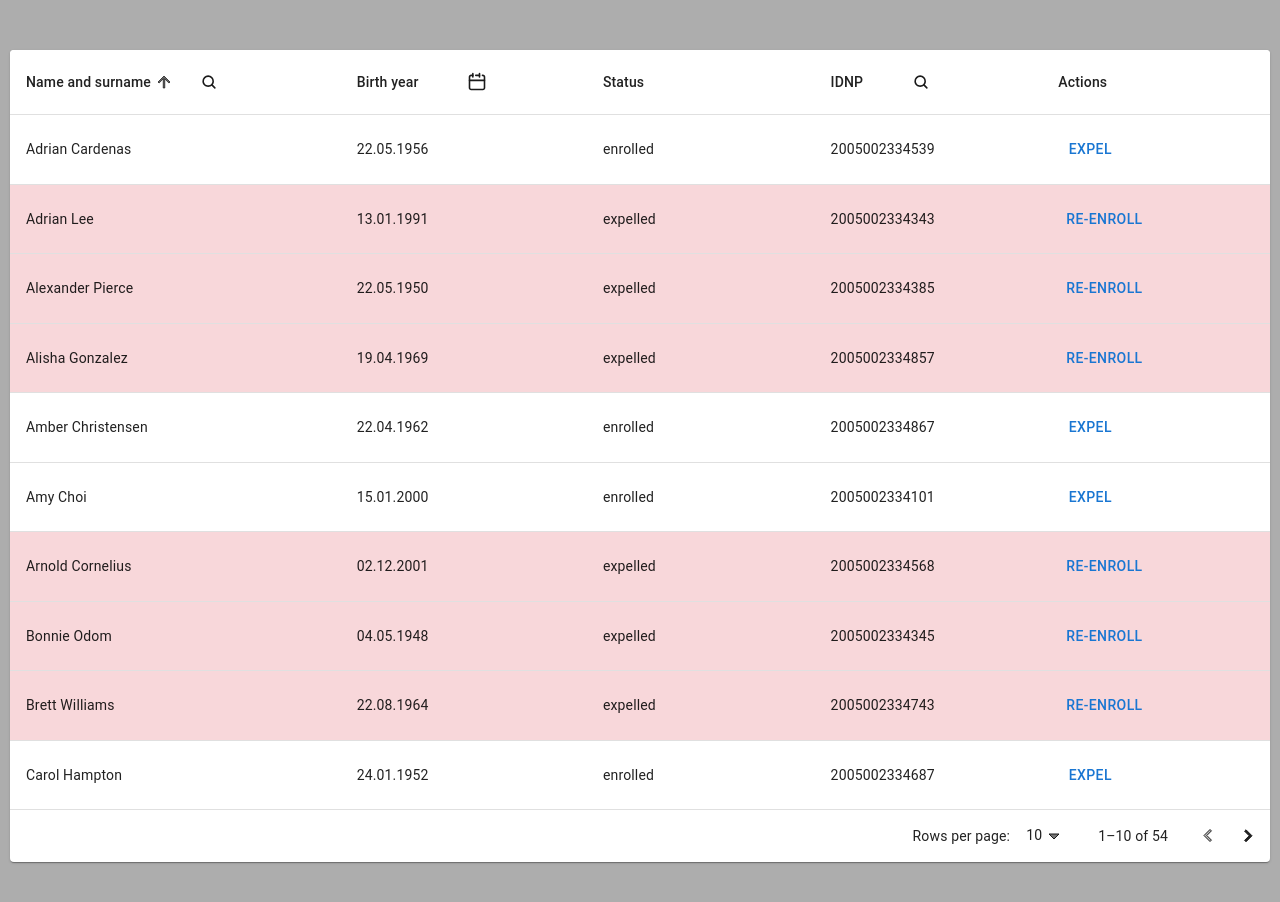
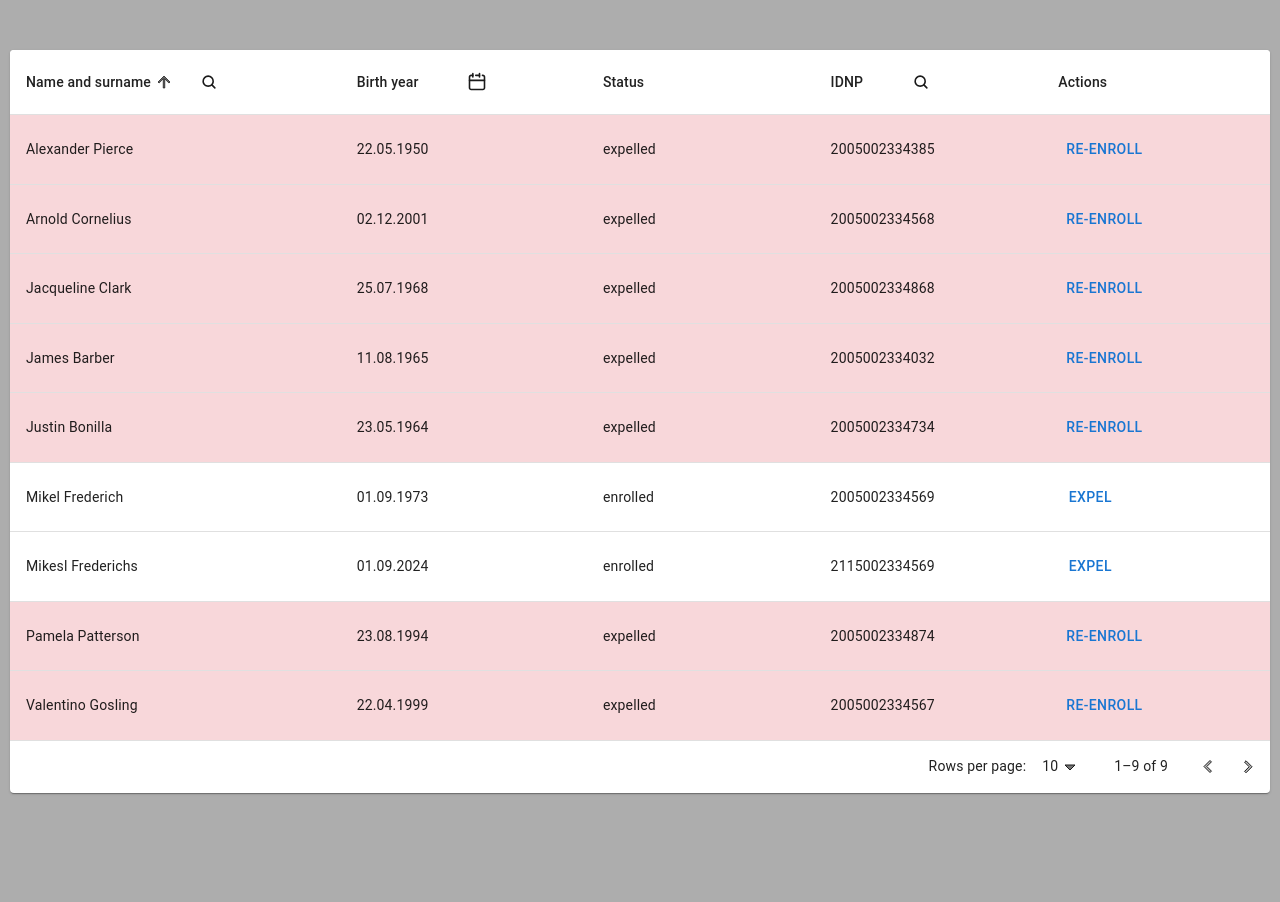
Before and after one commit to ssdeniss/student-truck, a React (Create React App) app: page / in a window 1280 px wide. Shown: the top 902 px of the page. After the commit the page ends 843 px from the top, so only its background shows below. Built offline with nearby package versions, Linux system fonts and the light colour scheme.

Commit message:
filter and sort final work

```diff
--- a/src/components/table/TableComponent.tsx
+++ b/src/components/table/TableComponent.tsx
@@ -14,6 +14,7 @@ import { useDispatch, useSelector } from 'react-redux';
 import { setFilter } from '../../redux/reducers/tableFilterReducer';
 import { RootState } from '../../redux/reducers/rootReducer';
 import { CircularProgress } from '@mui/material';
+import { updateStudentStatus } from '../../redux/reducers/studentsReducer';
 
 dayjs.extend(customParseFormat);
 
@@ -30,99 +31,33 @@ const columns: readonly Column[] = [
   { id: 'idnp', label: 'IDNP', minWidth: 170, sort: true, search: true },
   { id: 'actions', label: 'Actions', minWidth: 170 },
 ];
-const initialRows = [
-  createData('Mikel Frederich', '01.09.1973', 'enrolled', 2005002334569),
-  createData('Mikesl Frederichs', '01.09.2024', 'enrolled', 2115002334569),
-  createData('Arnold Cornelius', '02.12.2001', 'expelled', 2005002334568),
-  createData('Valentino Gosling', '22.04.1999', 'expelled', 2005002334567),
-  createData('Jacqueline Clark', '25.07.1968', 'expelled', 2005002334868),
-  createData('Justin Bonilla', '23.05.1964', 'expelled', 2005002334734),
-  createData('Pamela Patterson', '23.08.1994', 'expelled', 2005002334874),
-  createData('Alexander Pierce', '22.05.1950', 'expelled', 2005002334385),
-  createData('James Barber', '11.08.1965', 'expelled', 2005002334032),
-  createData('Erin Morgan', '22.08.1946', 'enrolled', 2005002334099),
-  createData('George Murphy', '14.05.1994', 'expelled', 2005002334295),
-  createData('Faith Solis', '14.05.1989', 'enrolled', 2005002334422),
-  createData('Stephen Thomas', '18.02.1971', 'enrolled', 2005002334827),
-  createData('Carol Hampton', '24.01.1952', 'enrolled', 2005002334687),
-  createData('Amy Choi', '15.01.2000', 'enrolled', 2005002334101),
-  createData('Scott Thompson', '07.12.1972', 'enrolled', 2005002334028),
-  createData('James Tucker', '24.11.1960', 'expelled', 2005002334803),
-  createData('Dustin Russell', '01.02.1977', 'enrolled', 2005002334399),
-  createData('Pamela Conner', '16.05.1998', 'enrolled', 2005002334150),
-  createData('Adrian Lee', '13.01.1991', 'expelled', 2005002334343),
-  createData('Marc Moss', '23.11.1976', 'enrolled', 2005002334130),
-  createData('Michael Fisher', '07.09.1994', 'enrolled', 2005002334334),
-  createData('Kathy Douglas', '18.03.1998', 'enrolled', 2005002334024),
-  createData('Robert Page', '06.03.1982', 'enrolled', 2005002334854),
-  createData('Elizabeth Stone', '31.08.1948', 'enrolled', 2005002334161),
-  createData('Rebecca Hall', '17.02.1948', 'expelled', 2005002334130),
-  createData('Charles Martin', '07.04.2003', 'expelled', 2005002334225),
-  createData('Adrian Cardenas', '22.05.1956', 'enrolled', 2005002334539),
-  createData('Chelsea Francis', '27.05.1962', 'enrolled', 2005002334840),
-  createData('Todd Torres', '21.06.1957', 'enrolled', 2005002334313),
-  createData('Jodi Rice', '06.02.1954', 'enrolled', 2005002334809),
-  createData('Sheila Nguyen', '09.06.1950', 'expelled', 2005002334718),
-  createData('Alisha Gonzalez', '19.04.1969', 'expelled', 2005002334857),
-  createData('Cody Boone', '14.02.1998', 'expelled', 2005002334670),
-  createData('Kevin Fisher', '25.03.1957', 'enrolled', 2005002334017),
-  createData('Elizabeth Thomas', '29.07.1951', 'expelled', 2005002334593),
-  createData('Holly Black', '28.12.1986', 'enrolled', 2005002334815),
-  createData('Laurie Mitchell', '02.10.1992', 'expelled', 2005002334546),
-  createData('Charles Bennett', '10.02.1974', 'enrolled', 2005002334081),
-  createData('Tiffany Mcgee', '07.02.1950', 'enrolled', 2005002334407),
-  createData('Thomas Gilmore', '06.08.1980', 'expelled', 2005002334987),
-  createData('Mark Woodard', '13.02.1981', 'expelled', 2005002334090),
-  createData('Teresa Johnson', '29.06.1971', 'expelled', 2005002334641),
-  createData('Jessica Mcconnell', '06.03.1988', 'enrolled', 2005002334325),
-  createData('Jessica Moyer', '31.03.1981', 'enrolled', 2005002334721),
-  createData('Sydney Smith', '27.05.1950', 'enrolled', 2005002334435),
-  createData('Amber Christensen', '22.04.1962', 'enrolled', 2005002334867),
-  createData('Jessica Gordon', '12.08.1983', 'expelled', 2005002334384),
-  createData('Mary Davis', '20.11.1946', 'enrolled', 2005002334573),
-  createData('Bonnie Odom', '04.05.1948', 'expelled', 2005002334345),
-  createData('Brett Williams', '22.08.1964', 'expelled', 2005002334743),
-  createData('Matthew Woods', '10.11.1950', 'enrolled', 2005002334883),
-  createData('Nicole Davidson', '29.04.2000', 'expelled', 2005002334580),
-  createData('Kyle Delgado', '28.01.1985', 'enrolled', 2005002334275),
-];
 
 const pagination = [10, 25, 100];
-
-function createData(
-  name: string,
-  birth: string,
-  status: string,
-  idnp: number,
-): Data {
-  return { name, birth, status, idnp };
-}
 
 const TableComponent = () => {
   const { enqueueSnackbar } = useSnackbar();
   const dispatch = useDispatch();
   const [loading, setLoading] = useState(true);
-  const [filteredRows, setFilteredRows] = useState(initialRows);
+  const [filteredRows, setFilteredRows] = useState<any[]>([]);
   const [page, setPage] = useState(0);
   const [rowsPerPage, setRowsPerPage] = useState(pagination[0]);
-
   const { minDate, maxDate, name, idnp, order, orderBy } = useSelector(
     (state: RootState) => state.filterSlice,
   );
+  const students = useSelector(
+    (state: RootState) => state.studentSlice.students,
+  );
 
   useEffect(() => {
-    const savedState = localStorage.getItem('tableState');
-    if (savedState) {
-      dispatch(setFilter(JSON.parse(savedState)));
-    }
-  }, [dispatch]);
+    const fetchFilteredRows = async () => {
+      setLoading(true);
+      const filtered = filterRows(minDate, maxDate, { name, idnp });
+      setFilteredRows(filtered);
+      setLoading(false);
+    };
 
-  useEffect(() => {
-    localStorage.setItem(
-      'tableState',
-      JSON.stringify({ minDate, maxDate, name, idnp, order, orderBy }),
-    );
-  }, [minDate, maxDate, name, idnp, order, orderBy]);
+    fetchFilteredRows();
+  }, [minDate, maxDate, name, idnp, students]);
 
   const handleChangePage = (event: unknown, newPage: number) => {
     setPage(newPage);
@@ -138,6 +73,14 @@ const TableComponent = () => {
   const handleRequestSort = (property: keyof Data) => {
     const isAsc = orderBy === property && order === 'asc';
     dispatch(setFilter({ order: isAsc ? 'desc' : 'asc', orderBy: property }));
+  };
+
+  const handleSearchQuery = (query: { type: string; value: string }) => {
+    dispatch(setFilter({ [query.type]: query.value }));
+  };
+
+  const handleDateFilter = (minDate: string | null, maxDate: string | null) => {
+    dispatch(setFilter({ minDate, maxDate }));
   };
 
   const sortedRows = useMemo(() => {
@@ -159,25 +102,9 @@ const TableComponent = () => {
     });
   }, [filteredRows, order, orderBy]);
 
-  useEffect(() => {
-    const fetchFilteredRows = async () => {
-      setLoading(true);
-      const filtered = filterRows(minDate, maxDate, { name, idnp });
-      setFilteredRows(filtered);
-
-      setLoading(false);
-    };
-
-    fetchFilteredRows();
-  }, [minDate, maxDate, name, idnp]);
-
-  const handleSearchQuery = (query: { type: string; value: string }) => {
-    dispatch(setFilter({ [query.type]: query.value }));
-  };
-
   const handleToggleStatus = (idnp: number) => {
-    setFilteredRows((prevRows) =>
-      prevRows.map((row) => {
+    setFilteredRows((prevRows) => {
+      const updatedRows = prevRows.map((row) => {
         if (row.idnp === idnp) {
           const newStatus = row.status === 'enrolled' ? 'expelled' : 'enrolled';
           const actionMessage =
@@ -189,18 +116,14 @@ const TableComponent = () => {
             variant: newStatus === 'enrolled' ? 'success' : 'error',
           });
 
-          return {
-            ...row,
-            status: newStatus,
-          };
+          dispatch(updateStudentStatus({ idnp, status: newStatus }));
+
+          return { ...row, status: newStatus };
         }
         return row;
-      }),
-    );
-  };
-
-  const handleDateFilter = (minDate: string | null, maxDate: string | null) => {
-    dispatch(setFilter({ minDate, maxDate }));
+      });
+      return updatedRows;
+    });
   };
 
   const filterRows = (
@@ -208,14 +131,13 @@ const TableComponent = () => {
     maxDate: string | null,
     searchQueries: { name: string; idnp: string },
   ) => {
-    return initialRows.filter((row) => {
+    return students.filter((row) => {
       const birthDate = dayjs(row.birth, 'DD.MM.YYYY');
-      const isAfterMin = minDate
-        ? birthDate.isAfter(dayjs(minDate, 'DD.MM.YYYY'))
-        : true;
-      const isBeforeMax = maxDate
-        ? birthDate.isBefore(dayjs(maxDate, 'DD.MM.YYYY'))
-        : true;
+      const minDayjs = minDate ? dayjs(minDate) : null;
+      const maxDayjs = maxDate ? dayjs(maxDate) : null;
+
+      const isAfterMin = minDayjs ? birthDate.isAfter(minDayjs) : true;
+      const isBeforeMax = maxDayjs ? birthDate.isBefore(maxDayjs) : true;
 
       const matchesName = searchQueries.name
         ? row.name.toLowerCase().includes(searchQueries.name.toLowerCase())
--- a/src/components/table/TableDateFilter.tsx
+++ b/src/components/table/TableDateFilter.tsx
@@ -1,18 +1,35 @@
-import React, { useState } from 'react';
+import React, { useEffect, useState } from 'react';
 import { LocalizationProvider } from '@mui/x-date-pickers';
 import { DatePicker } from '@mui/x-date-pickers';
 import { Button, Popper, Typography } from '@mui/material';
 import { AdapterDayjs } from '@mui/x-date-pickers/AdapterDayjs';
-import { Dayjs } from 'dayjs';
+import dayjs, { Dayjs } from 'dayjs';
 import Icon from '../Icon';
 import { DateFilterProps } from './tableInterface';
+import { useDispatch, useSelector } from 'react-redux';
+import { RootState } from '../../redux/store';
+import { setFilter } from '../../redux/reducers/tableFilterReducer';
 
 const DateFilter: React.FC<DateFilterProps> = ({ onFilter }) => {
+  const dispatch = useDispatch();
+  const { minDate: minDateRedux, maxDate: maxDateRedux } = useSelector(
+    (state: RootState) => state.filterSlice,
+  );
+
   const [searchOpen, setSearchOpen] = useState(false);
   const [anchorEl, setAnchorEl] = useState<HTMLButtonElement | null>(null);
   const [minDate, setMinDate] = useState<Dayjs | null>(null);
   const [maxDate, setMaxDate] = useState<Dayjs | null>(null);
   const [error, setError] = useState<string | null>(null);
+
+  useEffect(() => {
+    if (minDateRedux) {
+      setMinDate(dayjs(minDateRedux));
+    }
+    if (maxDateRedux) {
+      setMaxDate(dayjs(maxDateRedux));
+    }
+  }, [minDateRedux, maxDateRedux]);
 
   const handleFilterOpen = (event: React.MouseEvent<HTMLButtonElement>) => {
     setAnchorEl(event.currentTarget);
@@ -26,10 +43,11 @@ const DateFilter: React.FC<DateFilterProps> = ({ onFilter }) => {
     }
     setError(null);
 
-    onFilter(
-      minDate ? minDate.toISOString() : null,
-      maxDate ? maxDate.toISOString() : null,
-    );
+    const minDateISO = minDate ? minDate.toISOString() : null;
+    const maxDateISO = maxDate ? maxDate.toISOString() : null;
+
+    dispatch(setFilter({ minDate: minDateISO, maxDate: maxDateISO }));
+    onFilter(minDateISO, maxDateISO);
   };
 
   const clearFilter = () => {
@@ -37,7 +55,9 @@ const DateFilter: React.FC<DateFilterProps> = ({ onFilter }) => {
     setMaxDate(null);
     setError(null);
     onFilter(null, null);
+    dispatch(setFilter({ minDate: null, maxDate: null }));
   };
+
   return (
     <>
       <Button className="table__search-btn" onClick={handleFilterOpen}>
--- a/src/components/table/TableHeader.tsx
+++ b/src/components/table/TableHeader.tsx
@@ -6,6 +6,8 @@ import TableSearch from './TableSearch';
 import TableHead from '@mui/material/TableHead';
 import { Column, Data, TableHeaderProps } from './tableInterface';
 import TableDateFilter from './TableDateFilter';
+import { useSelector } from 'react-redux';
+import { RootState } from '../../redux/reducers/rootReducer';
 
 const TableHeader: React.FC<TableHeaderProps> = ({
   columns,
@@ -15,6 +17,11 @@ const TableHeader: React.FC<TableHeaderProps> = ({
   handleSearchQuery,
   handleDateFilter,
 }) => {
+  const searchValues = {
+    name: useSelector((state: RootState) => state.filterSlice.name),
+    idnp: useSelector((state: RootState) => state.filterSlice.idnp),
+  };
+
   return (
     <TableHead>
       <TableRow>
@@ -39,12 +46,14 @@ const TableHeader: React.FC<TableHeaderProps> = ({
               <TableSearch
                 setSearchQuery={handleSearchQuery}
                 searchType="name"
+                value={searchValues.name}
               />
             )}
             {column.id === 'idnp' && (
               <TableSearch
                 setSearchQuery={handleSearchQuery}
                 searchType="idnp"
+                value={searchValues.idnp}
               />
             )}
             {column.id === 'birth' && (
--- a/src/redux/reducers/rootReducer.ts
+++ b/src/redux/reducers/rootReducer.ts
@@ -1,8 +1,10 @@
 import { combineReducers } from 'redux';
 import TableFilterReducer from './tableFilterReducer';
+import StudentsReducer from './studentsReducer';
 
 const rootReducer = combineReducers({
   filterSlice: TableFilterReducer,
+  studentSlice: StudentsReducer,
 });
 
 export type RootState = ReturnType<typeof rootReducer>;
--- /dev/null
+++ b/src/redux/reducers/studentsReducer.ts
@@ -0,0 +1,110 @@
+import { createSlice, PayloadAction } from '@reduxjs/toolkit';
+
+interface Student {
+  idnp: number;
+  name: string;
+  birth: string;
+  status: 'enrolled' | 'expelled';
+}
+
+const initialRows: Student[] = [
+  {
+    name: 'Mikel Frederich',
+    birth: '01.09.1973',
+    status: 'enrolled',
+    idnp: 2005002334569,
+  },
+  {
+    name: 'Mikesl Frederichs',
+    birth: '01.09.2024',
+    status: 'enrolled',
+    idnp: 2115002334569,
+  },
+  {
+    name: 'Arnold Cornelius',
+    birth: '02.12.2001',
+    status: 'expelled',
+    idnp: 2005002334568,
+  },
+  {
+    name: 'Valentino Gosling',
+    birth: '22.04.1999',
+    status: 'expelled',
+    idnp: 2005002334567,
+  },
+  {
+    name: 'Jacqueline Clark',
+    birth: '25.07.1968',
+    status: 'expelled',
+    idnp: 2005002334868,
+  },
+  {
+    name: 'Justin Bonilla',
+    birth: '23.05.1964',
+    status: 'expelled',
+    idnp: 2005002334734,
+  },
+  {
+    name: 'Pamela Patterson',
+    birth: '23.08.1994',
+    status: 'expelled',
+    idnp: 2005002334874,
+  },
+  {
+    name: 'Alexander Pierce',
+    birth: '22.05.1950',
+    status: 'expelled',
+    idnp: 2005002334385,
+  },
+  {
+    name: 'James Barber',
+    birth: '11.08.1965',
+    status: 'expelled',
+    idnp: 2005002334032,
+  },
+];
+
+const loadStudentsFromLocalStorage = (): Student[] => {
+  try {
+    const savedStudents = localStorage.getItem('students');
+    if (!savedStudents) {
+      return initialRows;
+    }
+    const parsedStudents = JSON.parse(savedStudents);
+    if (Array.isArray(parsedStudents)) {
+      return parsedStudents;
+    }
+  } catch (error) {
+    console.error('Failed to load students from local storage:', error);
+  }
+  return initialRows;
+};
+
+const initialState: { students: Student[] } = {
+  students: loadStudentsFromLocalStorage(),
+};
+
+const studentsSlice = createSlice({
+  name: 'students',
+  initialState,
+  reducers: {
+    setStudents(state, action: PayloadAction<Student[]>) {
+      state.students = action.payload;
+      localStorage.setItem('students', JSON.stringify(action.payload));
+    },
+    updateStudentStatus(
+      state,
+      action: PayloadAction<{ idnp: number; status: 'enrolled' | 'expelled' }>,
+    ) {
+      const { idnp, status } = action.payload;
+      const student = state.students.find((s) => s.idnp === idnp);
+      if (student) {
+        student.status = status;
+        localStorage.setItem('students', JSON.stringify(state.students));
+      }
+    },
+  },
+});
+
+export const { setStudents, updateStudentStatus } = studentsSlice.actions;
+export default studentsSlice.reducer;
--- a/src/redux/reducers/tableFilterReducer.ts
+++ b/src/redux/reducers/tableFilterReducer.ts
@@ -10,6 +10,15 @@ interface FilterState {
   orderBy: keyof Data;
 }
 
+const loadStateFromLocalStorage = (): Partial<FilterState> => {
+  const savedState = localStorage.getItem('tableState');
+  return savedState ? JSON.parse(savedState) : {};
+};
+
+const saveStateToLocalStorage = (state: FilterState) => {
+  localStorage.setItem('tableState', JSON.stringify(state));
+};
+
 const initialState: FilterState = {
   minDate: null,
   maxDate: null,
@@ -17,6 +26,7 @@ const initialState: FilterState = {
   idnp: '',
   order: 'asc',
   orderBy: 'name',
+  ...loadStateFromLocalStorage(),
 };
 
 const filterSlice = createSlice({
@@ -24,9 +34,14 @@ const filterSlice = createSlice({
   initialState,
   reducers: {
     setFilter: (state, action: PayloadAction<Partial<FilterState>>) => {
-      return { ...state, ...action.payload };
+      const newState = { ...state, ...action.payload };
+      saveStateToLocalStorage(newState);
+      return newState;
     },
-    resetFilters: () => initialState,
+    resetFilters: () => {
+      localStorage.removeItem('tableState');
+      return initialState;
+    },
   },
 });
 
```
Also changed, not shown: src/components/table/TableSearch.tsx (+8 -2 lines), src/redux/store.ts (+22 -0 lines).
